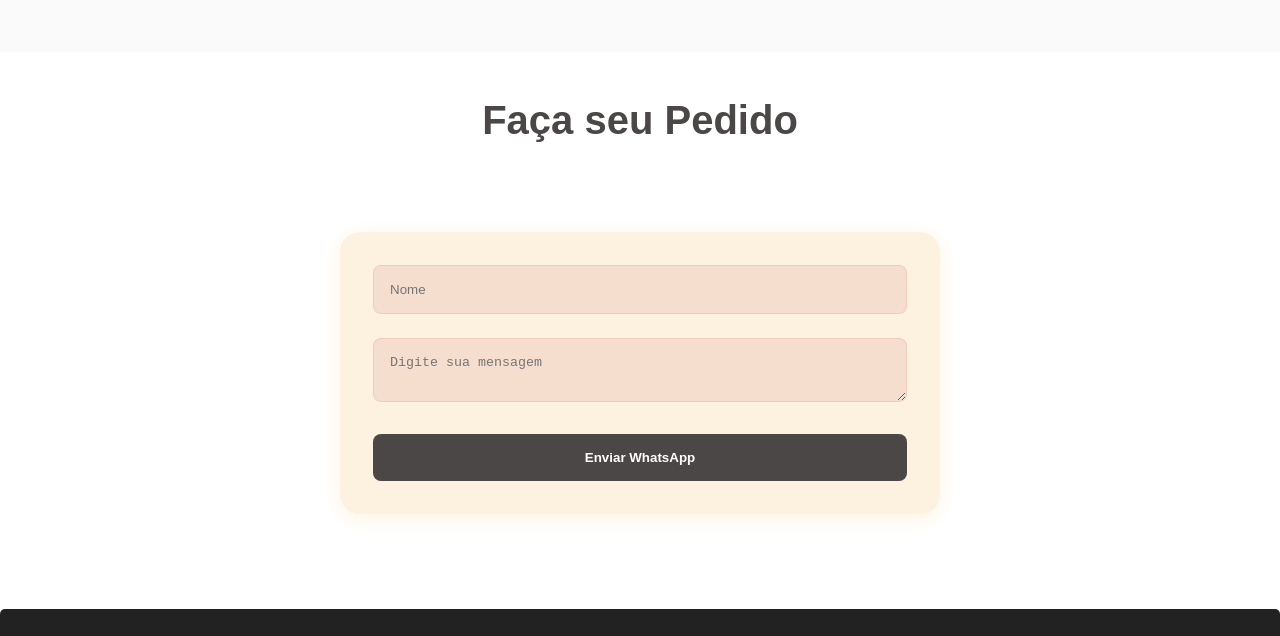
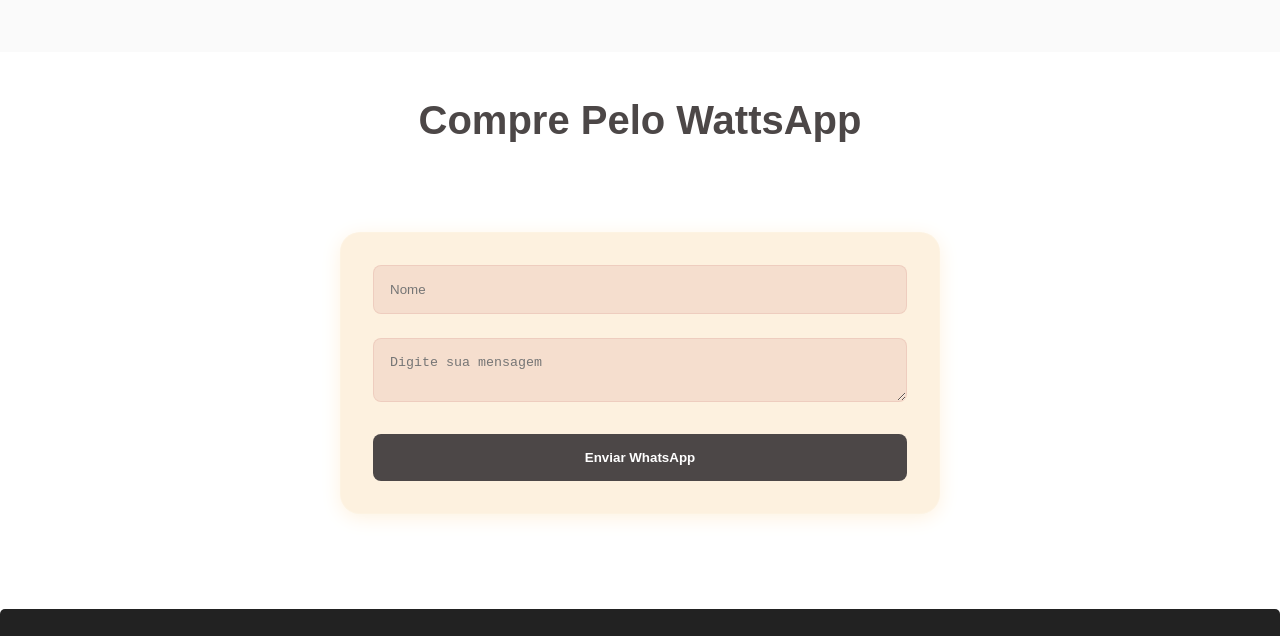
Before and after one commit to Cesarleitor/BlomDecor, a plain HTML site: page index.html in a window 1280 px wide. Shown: the part 3979-4615 px from the top of the page. Drawn offline with Linux system fonts and the light colour scheme.

Commit message:
add contato

```diff
--- a/index.html
+++ b/index.html
@@ -149,7 +149,7 @@
 
     <!-- CONTATO -->
     <section id="contatos" class="contatos">
-      <h2 class="contatos-titulo">Faça seu Pedido</h2>
+      <h2 class="contatos-titulo">Compre Pelo WattsApp</h2>
       <form
         class="formulario-contato"
         id="formulario"
```
